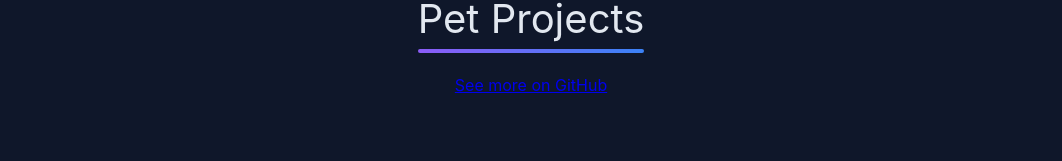
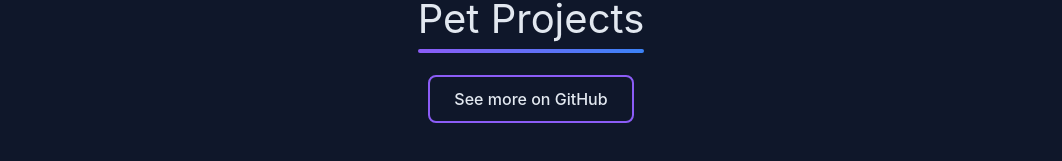
Before and after one commit to matiasagado/myPortfolio, a React (Create React App) app: page / in a window 1280 px wide. Shown: the part 1617-1778 px from the top of the page, without its empty margins (109-1171 px from the left). Built offline with nearby package versions, Linux system fonts and the light colour scheme.

Commit message:
change github button func

```diff
--- a/src/components/Projects/Projects.js
+++ b/src/components/Projects/Projects.js
@@ -15,7 +15,7 @@
           href="https://github.com/matiasagado"
           target="_blank"
           rel="noopener noreferrer"
-          className="more-link"
+          className="github-button"
         >
           See more on GitHub
         </a>
```
